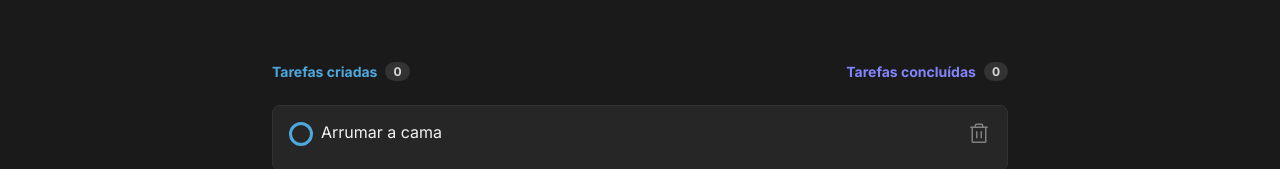
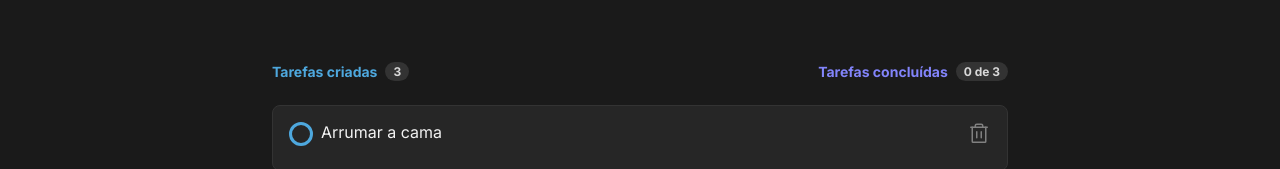
Before and after one commit to igiovany/rocketseat-desafio01-to-do-list, a React (Vite) app: page / in a window 1280 px wide. Shown: the part 229-398 px from the top of the page. Built offline with nearby package versions, Linux system fonts and the light colour scheme.

Commit message:
Implementando função de contagem de Tasks

```diff
--- a/src/components/TaskList.jsx
+++ b/src/components/TaskList.jsx
@@ -62,13 +62,21 @@ export function TaskList() {
           return task
         })
 
-        const tasksIsComplete = newTasks.filter((task => task.isComplete === true))
-        const tasksToDo = newTasks.filter((task => task.isComplete === false))
 
-        const newTasksOrderedByToDo = tasksToDo.concat(tasksIsComplete)
+        setTasks(newTasks)
+        setNewTaskText('')
 
-        setTasks(newTasksOrderedByToDo)
+        // Solução alternativa - Mover as tasks concluídas para o final:
+        // const tasksIsComplete = newTasks.filter((task => task.isComplete === true))
+        // const tasksToDo = newTasks.filter((task => task.isComplete === false))
+
+        // const newTasksOrderedByToDo = tasksToDo.concat(tasksIsComplete)
+
+        // setTasks(newTasksOrderedByToDo)
     }
+
+    const createdTaksCounter = tasks.length;
+    const doneTasksCounter = tasks.filter((task) => task.isComplete).length;
 
 
     return (
@@ -92,11 +100,11 @@ export function TaskList() {
                 <div className={styles.header}>
                     <div className={styles.taskcounter}>
                         <p className={styles.label}>Tarefas criadas</p>
-                        <p className={styles.counter}>0</p>
+                        <p className={styles.counter}>{createdTaksCounter}</p>
                     </div>
                     <div className={styles.taskcounter}>
                         <p className={styles.label}>Tarefas concluídas</p>
-                        <p className={styles.counter}>0</p>
+                        <p className={styles.counter}>{doneTasksCounter} de {createdTaksCounter}</p>
                     </div>
 
 
```
